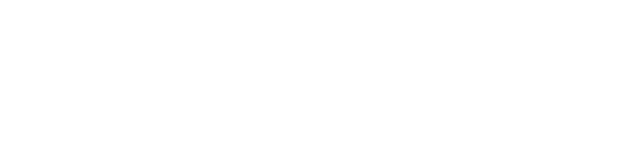
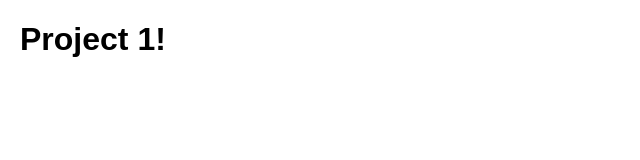
Before and after one commit to thompalec/thompalec.github.io, a plain HTML site: page cs180/proj1/index.html in a window 1280 px wide. Shown: the whole page, without its empty margins (0-640 px from the left). Drawn offline with Linux system fonts and the light colour scheme.

```diff
--- a/cs180/proj1/index.html
+++ b/cs180/proj1/index.html
@@ -9,4 +9,7 @@
         }
     </style>
 </head>
+<body>
+    <h1>Project 1!</h1>
+</body>
 </html>
```
Also changed, not shown: cs180/proj1/media/data/cathedral.jpg (deleted), cs180/proj1/media/data/monastery.jpg (deleted), cs180/proj1/media/data/tobolsk.jpg (deleted), cs180/proj1/media/results/cathedral.jpg (deleted), cs180/proj1/media/results/monastery.jpg (deleted), cs180/proj1/media/results/tobolsk.jpg (deleted), 1 other file.
